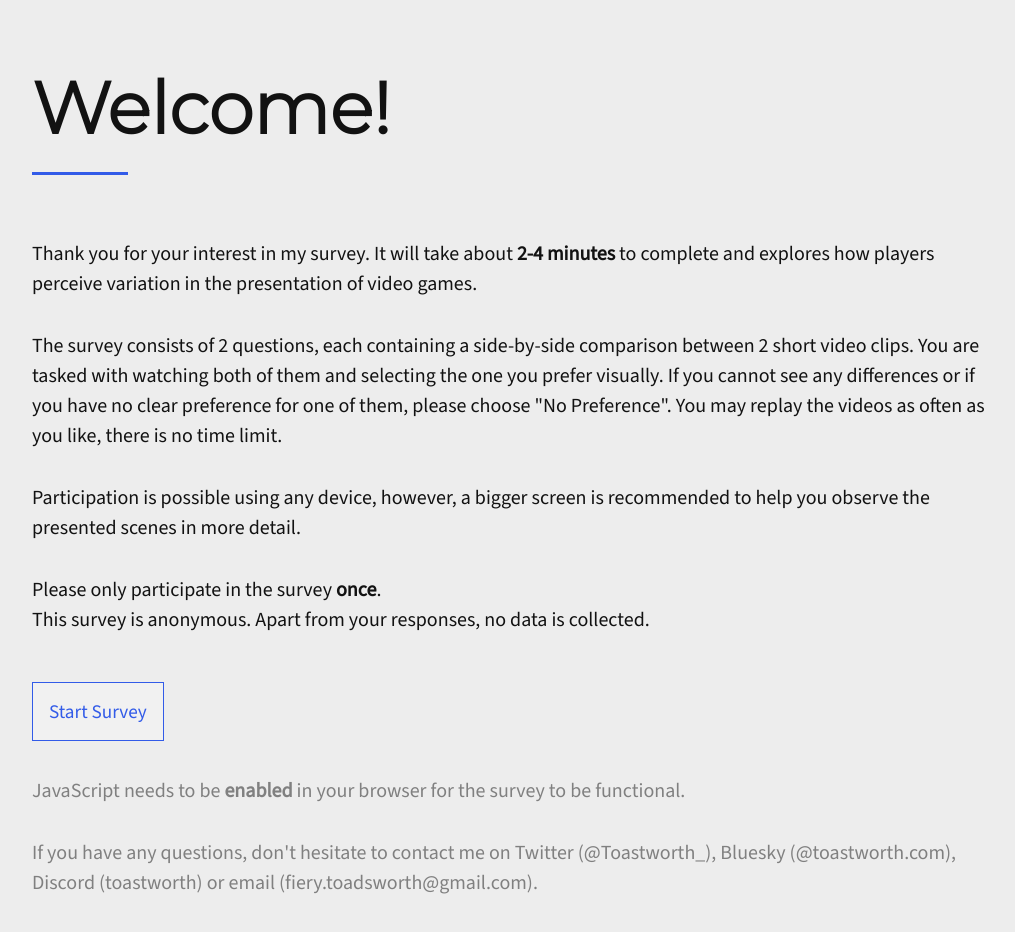
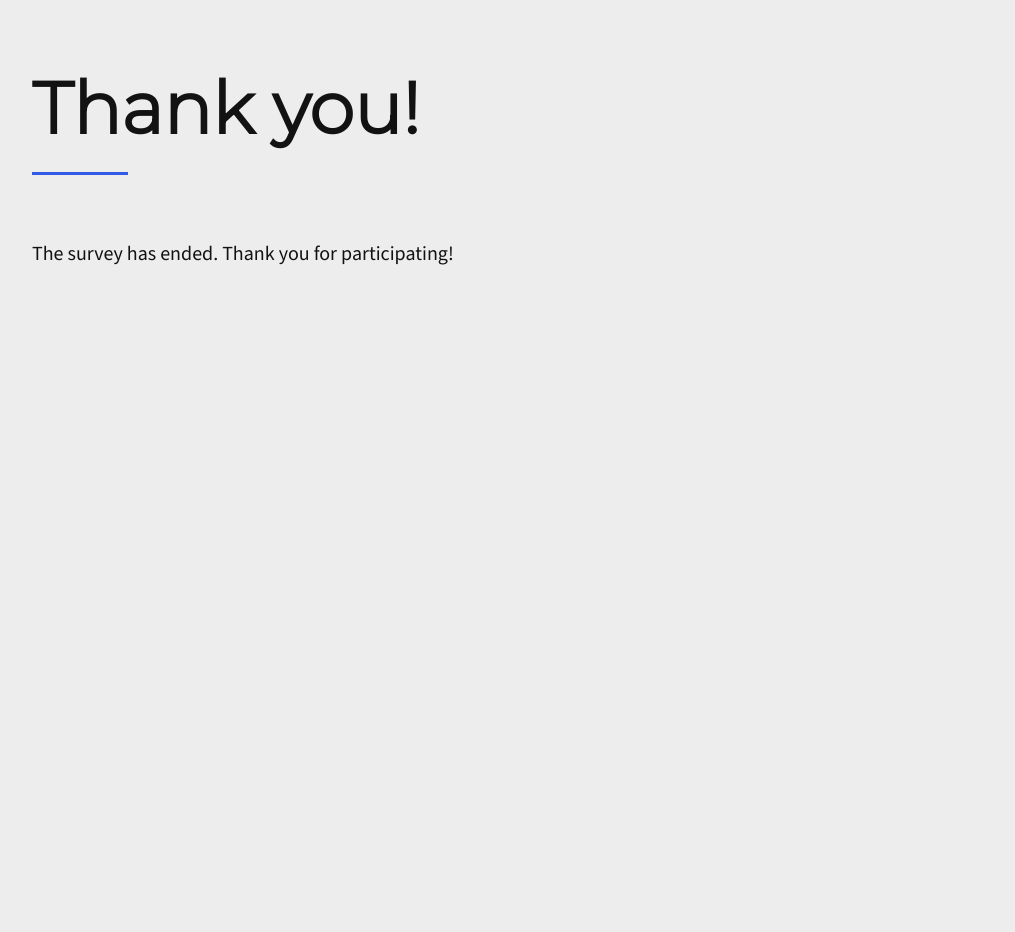
Before and after one commit to ToadsworthLP/masters-thesis-survey, a plain HTML site: page index.html in a window 1280 px wide. Shown: the whole page, without its empty margins (128-1143 px from the left). After the commit the page ends 864 px from the top, so only its background shows below. Drawn offline with nearby package versions, Linux system fonts and the light colour scheme.

Commit message:
Updated home page to reflect the end of the survey

```diff
--- a/index.html
+++ b/index.html
@@ -1,18 +1,4 @@
 <!DOCTYPE html><html lang="en"> <head><meta charset="UTF-8"><meta name="viewport" content="width=device-width"><meta name="generator" content="Astro v5.3.0"><title>Master's Thesis Survey</title><style>@import"https://fonts.googleapis.com/css2?family=Montserrat:wght@300&family=Source+Sans+3&display=swap";:root{--primary-color: #f1f1f1;--secondary-color: #2c2e35;--accent-color: #325be8;--display-font-family: "Montserrat";--default-font-family: "Source Sans 3"}html,body{margin:0;width:100%;height:100%;font-family:var(--default-font-family),sans-serif;background:#ededed;color:#121212}.page-body{padding-left:2rem;padding-right:2rem;padding-bottom:6rem;margin:1rem auto;width:100%}h1{font-size:4.5rem;font-family:var(--display-font-family),sans-serif;margin-bottom:4rem}h1:after{display:block;content:"";border-top:.2rem solid var(--accent-color);width:6rem;margin:1.25rem 0}p{font-size:1.25rem;line-height:1.5;margin-bottom:2rem}@media (min-width: 767px){.page-body{padding-left:6rem;padding-right:6rem;margin:4rem auto;max-width:60rem;width:100%}}
-a[data-astro-cid-c4di4f46]{text-decoration:none;padding:1rem;font-size:1.2rem;color:var(--accent-color);border:1px solid var(--accent-color);background-color:var(--primary-color)}a[data-astro-cid-c4di4f46]:hover,a[data-astro-cid-c4di4f46]:focus,a[data-astro-cid-c4di4f46]:active{color:var(--primary-color);background-color:var(--accent-color);transition:all .1s ease}.spacer[data-astro-cid-j7pv25f6]{height:2rem}.lighter-text[data-astro-cid-j7pv25f6]{color:gray}
-</style></head> <body> <div class="page-body">  <h1 data-astro-cid-j7pv25f6>Welcome!</h1> <p data-astro-cid-j7pv25f6>
-Thank you for your interest in my survey. It will take about <b data-astro-cid-j7pv25f6>2-4 minutes</b> to complete and explores how players perceive variation in the presentation of video games.
-</p> <p data-astro-cid-j7pv25f6>
-The survey consists of 2 questions, each containing a side-by-side comparison between 2 short video clips.
-		You are tasked with watching both of them and selecting the one you prefer visually.
-		If you cannot see any differences or if you have no clear preference for one of them, please choose "No Preference".
-		You may replay the videos as often as you like, there is no time limit.
-</p> <p data-astro-cid-j7pv25f6>
-Participation is possible using any device, however, a bigger screen is recommended to help you observe the presented scenes in more detail.
-</p> <p data-astro-cid-j7pv25f6>
-Please only participate in the survey <b data-astro-cid-j7pv25f6>once</b>.<br data-astro-cid-j7pv25f6>
-This survey is anonymous. Apart from your responses, no data is collected.
-</p> <div class="spacer" data-astro-cid-j7pv25f6></div> <a href id="proceed-button" data-astro-cid-c4di4f46> Start Survey </a>  <div class="spacer" data-astro-cid-j7pv25f6></div> <p class="lighter-text" data-astro-cid-j7pv25f6>
-JavaScript needs to be <b data-astro-cid-j7pv25f6>enabled</b> in your browser for the survey to be functional.<br data-astro-cid-j7pv25f6> </p> <p class="lighter-text" data-astro-cid-j7pv25f6>
-If you have any questions, don't hesitate to contact me on Twitter (@Toastworth_), Bluesky (@toastworth.com), Discord (toastworth) or email (fiery.toadsworth@gmail.com).
-</p>  </div> </body></html>  <script type="module">document.addEventListener("DOMContentLoaded",function(t){o()});function o(){const t=document.getElementById("proceed-button");let e="";Math.random()<.5?e+="forest":e+="castle",e+="?progress="+0,t.setAttribute("href",e)}</script>
+</style></head> <body> <div class="page-body">  <h1>Thank you!</h1> <p>
+The survey has ended. Thank you for participating!
+</p>  </div> </body></html>
```
